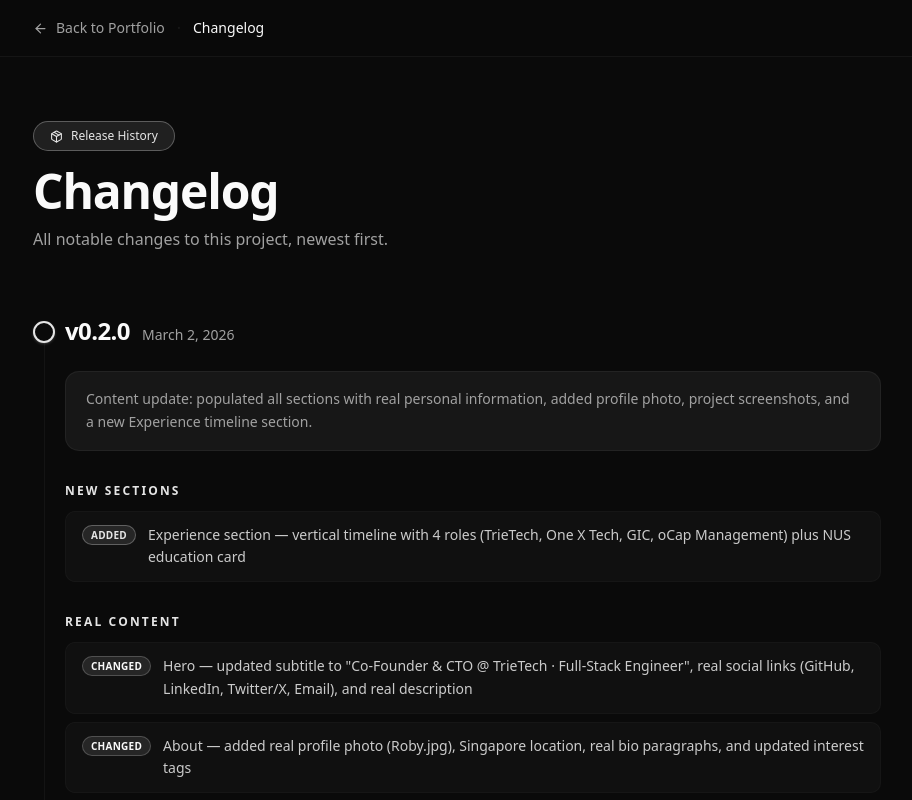
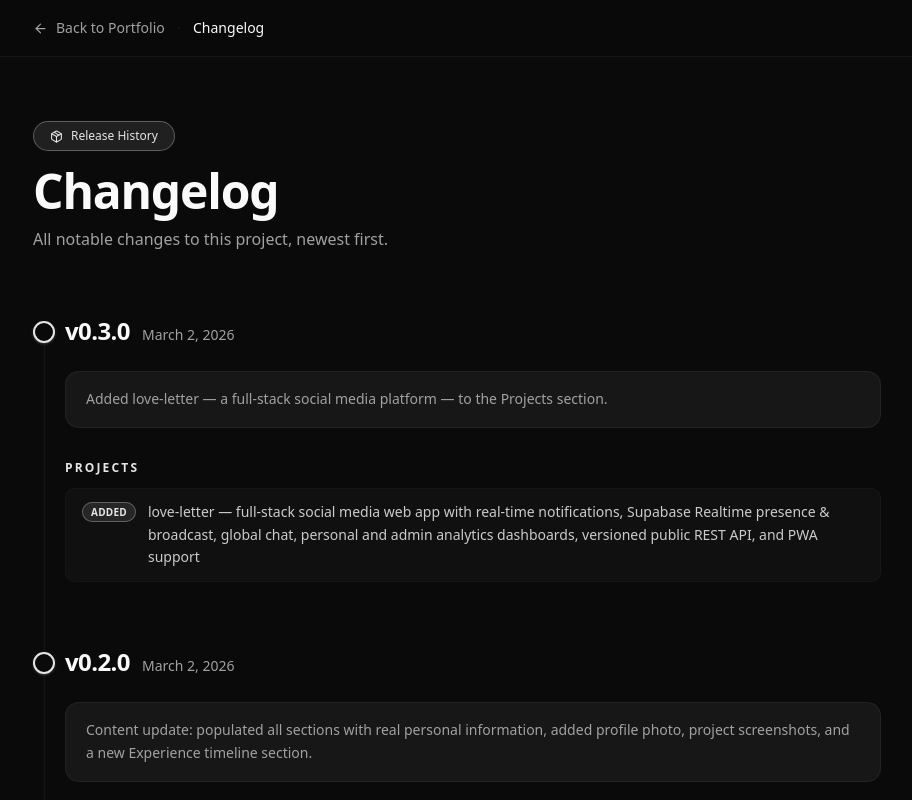
Before and after one commit to tanamaroby/next-portfolio, a Next.js app: page /changelog in a window 1280 px wide. Shown: the top 800 px of the page, without its empty margins (183-1095 px from the left). Built offline with nearby package versions, Linux system fonts and the light colour scheme.

Commit message:
chore: add love-letter project to the portfolio with detailed description and update version to 0.3.0

```diff
--- a/components/sections/projects.tsx
+++ b/components/sections/projects.tsx
@@ -28,6 +28,22 @@ interface Project {
 
 const PROJECTS: Project[] = [
   {
+    title: "love-letter — Social Media Platform",
+    description:
+      "Full-stack social media web app where users share posts (text, images, audio), build a friends network, and interact in real time. Features live online presence, instant notifications via Supabase Realtime, a global chat room, personal and admin analytics dashboards, a versioned public REST API, and PWA support.",
+    tech: [
+      "Next.js",
+      "TypeScript",
+      "Supabase",
+      "Prisma",
+      "Tailwind CSS",
+      "ShadCN UI",
+      "Docker",
+    ],
+    image: "/love-letter.png",
+    featured: true,
+  },
+  {
     title: "Trivial — ERP / Workflow Platform",
     description:
       "A comprehensive ERP and workflow management platform built from the ground up. Features a visual node-based flow editor, modular field system, inventory management with Excel import, real-time push notifications, WhatsApp integration, and role-based authorization.",
@@ -41,7 +57,6 @@ const PROJECTS: Project[] = [
       "Online pet caring platform for both pet owners and caretakers. Pet owners can register pets and bid for caretakers; caretakers can find full-time or part-time employment with automated salary calculation.",
     tech: ["PostgreSQL", "Full-Stack", "Database Design"],
     image: "/Yogapets.jpg",
-    featured: true,
   },
   {
     title: "Aether — Multiplayer Platformer",
--- a/data/changelog.ts
+++ b/data/changelog.ts
@@ -18,6 +18,23 @@ export interface ChangelogVersion {
 }
 
 export const CHANGELOG: ChangelogVersion[] = [
+  {
+    version: "0.3.0",
+    date: "2026-03-02",
+    summary:
+      "Added love-letter — a full-stack social media platform — to the Projects section.",
+    groups: [
+      {
+        title: "Projects",
+        entries: [
+          {
+            type: "added",
+            text: "love-letter — full-stack social media web app with real-time notifications, Supabase Realtime presence & broadcast, global chat, personal and admin analytics dashboards, versioned public REST API, and PWA support",
+          },
+        ],
+      },
+    ],
+  },
   {
     version: "0.2.0",
     date: "2026-03-02",
--- a/package.json
+++ b/package.json
@@ -1,6 +1,6 @@
 {
   "name": "next-portfolio",
-  "version": "0.2.0",
+  "version": "0.3.0",
   "private": true,
   "scripts": {
     "dev": "next dev",
```
Also changed, not shown: 2 other files (tests, documents, lock files or other folders).
